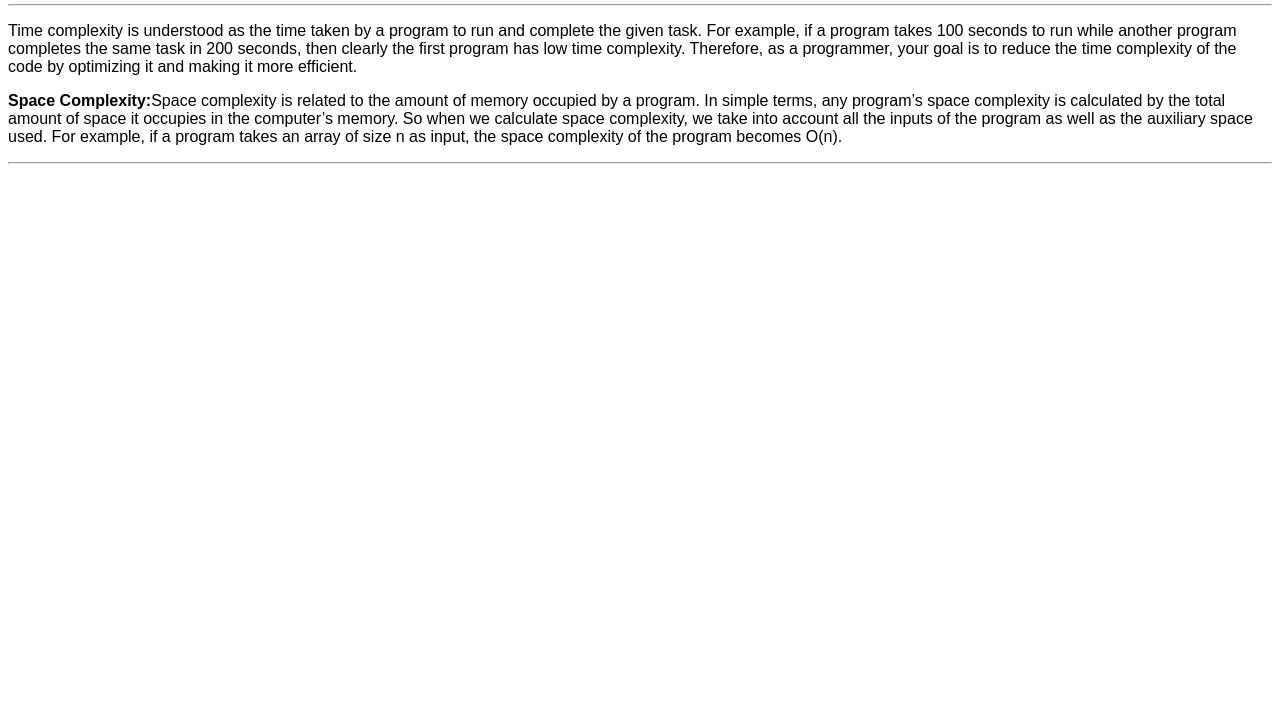
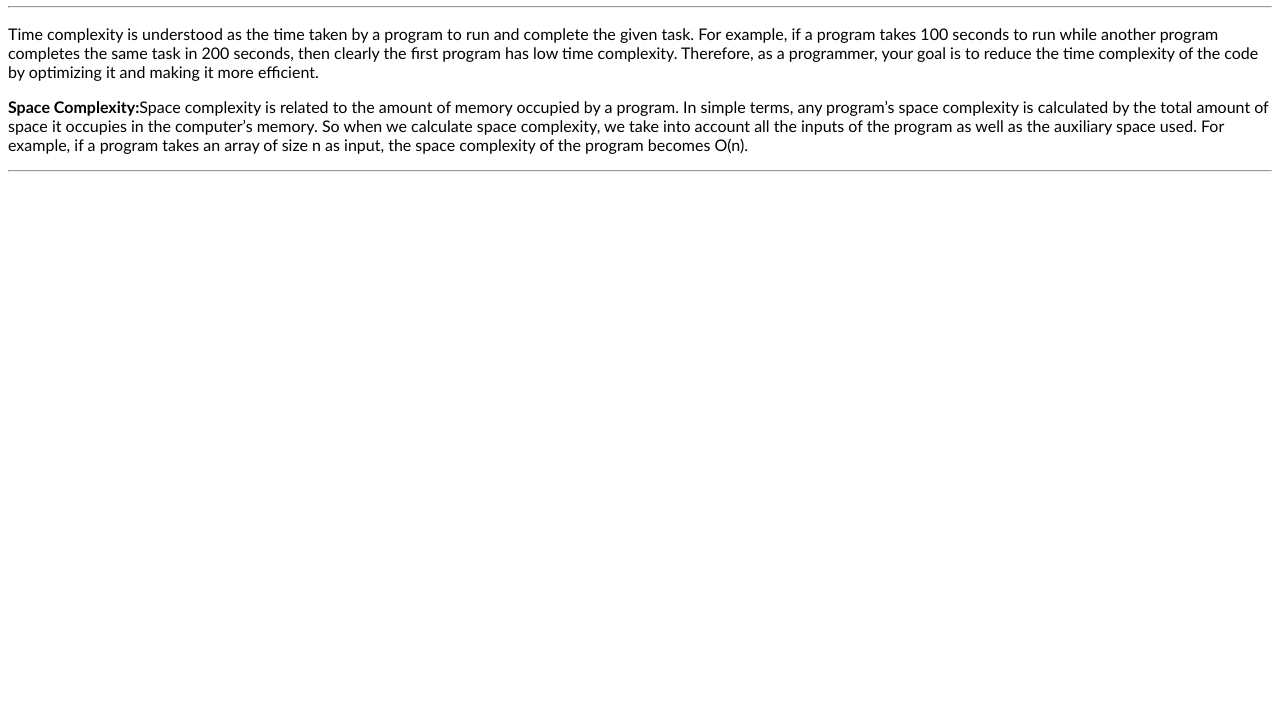
Before and after one commit to acciojob/time-and-space-complexity-Sakshi-WARKAD, a website: page main.html in a window 1280 px wide. Shown: the part 76-800 px from the top of the page. Drawn offline with Linux system fonts and the light colour scheme.

Commit message:
created a submission

```diff
--- a/styles.css
+++ b/styles.css
@@ -1,4 +1,4 @@
 /*  your css code here. If applicable */
 *{
-	font-family:sans-serif;
+	font-family:calibri;
 }
```
